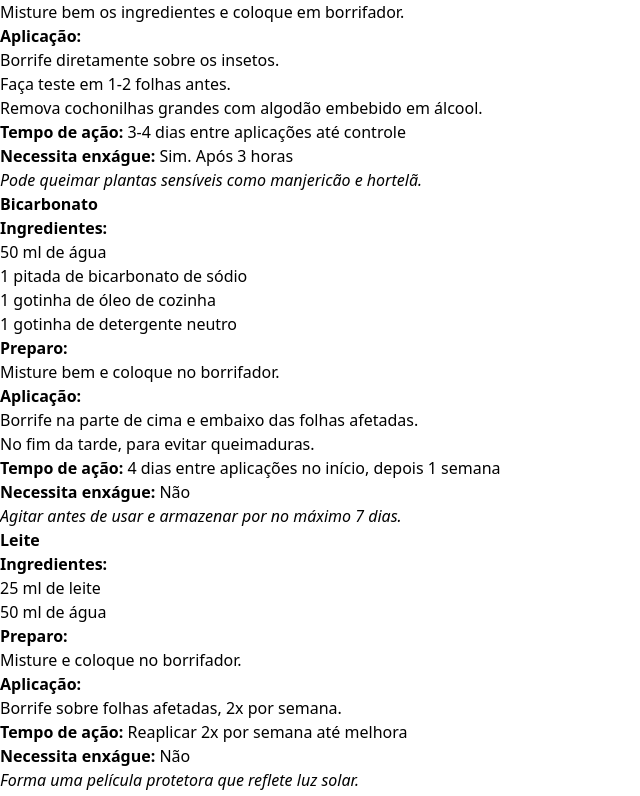
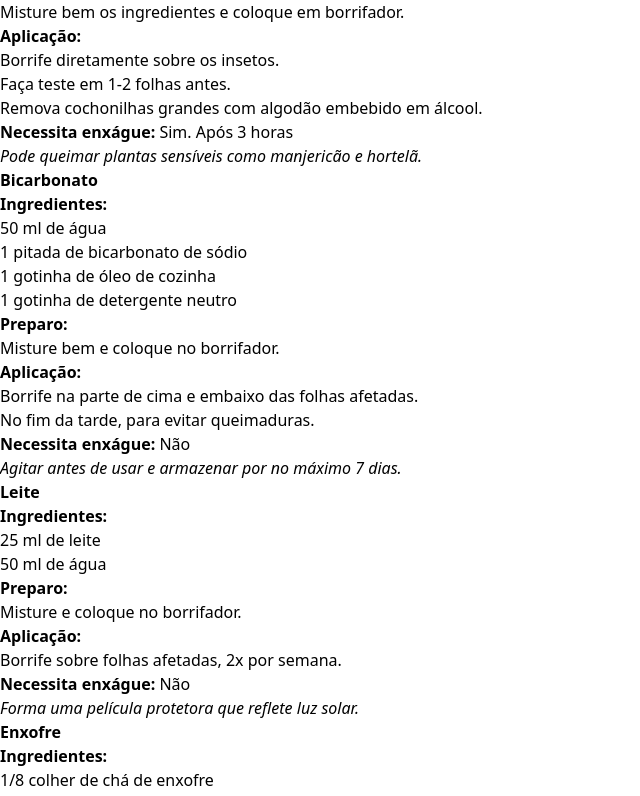
Before and after one commit to arquivosdovic/calendario-fitossanitario, a React (Vite) app: page / in a window 1280 px wide. Shown: the part 3402-4198 px from the top of the page, without its empty margins (0-640 px from the left). Built offline with nearby package versions, Linux system fonts and the light colour scheme.

Commit message:
Update App.jsx

```diff
--- a/src/App.jsx
+++ b/src/App.jsx
@@ -780,9 +780,6 @@ export default function FitossanitarioApp() {
                   </ul>
 
                   <div className='mt-1'>
-                    <strong>Tempo de ação:</strong> {p.receita.tempoAcao}
-                  </div>
-                  <div className='mt-1'>
                     <strong>Necessita enxágue:</strong> {p.receita.tempoEnxague}
                   </div>
                   {p.receita.nota && (
```
